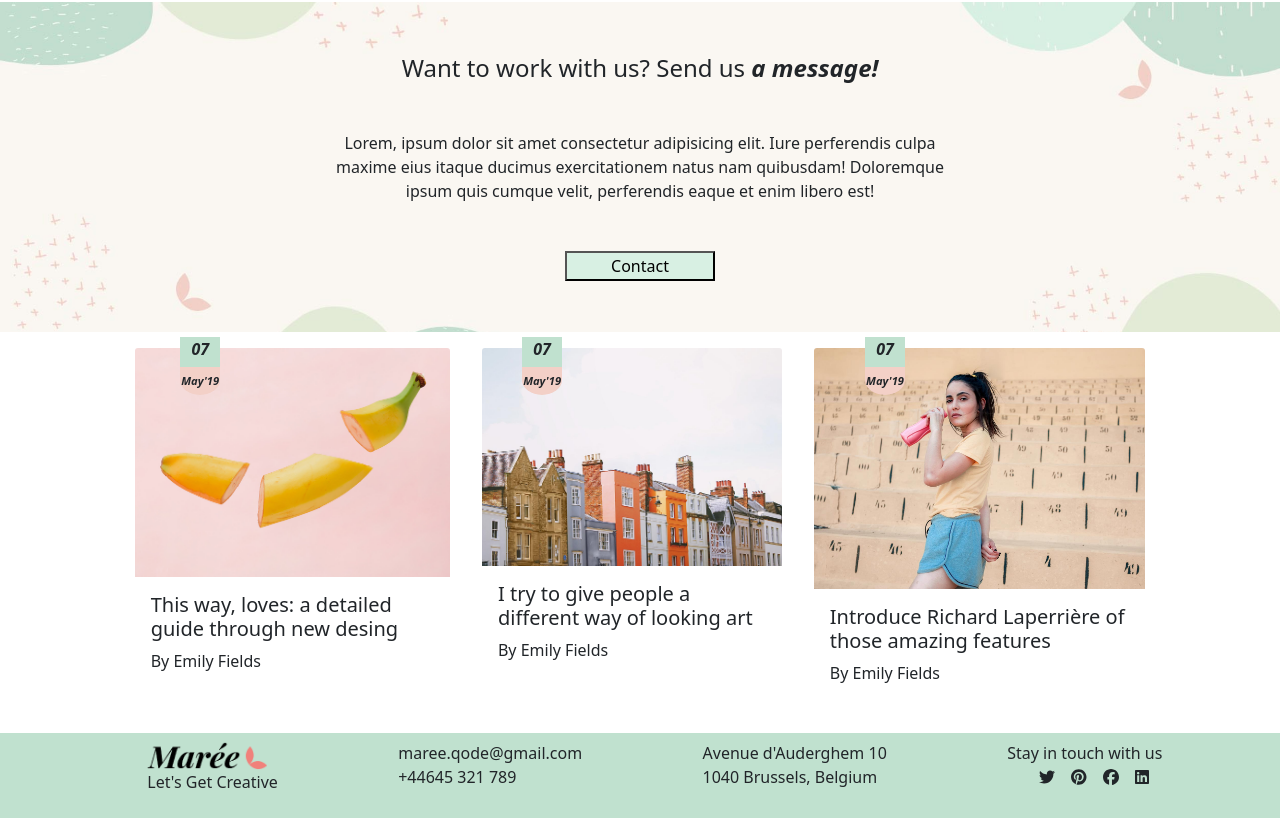
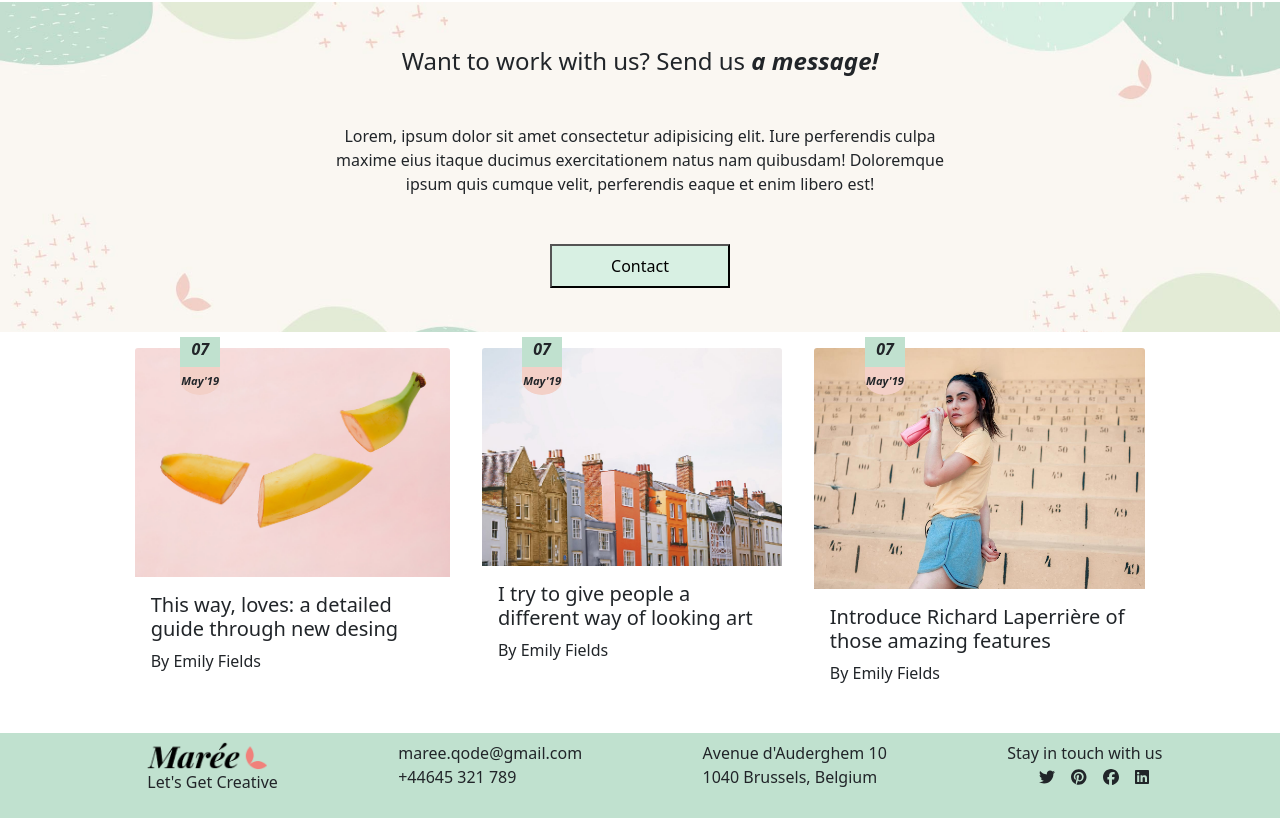
Before and after one commit to SimScap/proj-html-vuejs, a Vue app: page / in a window 1280 px wide. Shown: the part 1944-2762 px from the top of the page. Built offline with nearby package versions, Linux system fonts and the light colour scheme.

Commit message:
ultime modifiche

```diff
--- a/src/components/Main.vue
+++ b/src/components/Main.vue
@@ -17,7 +17,7 @@
             <div class="my-custom-container col-6 m-auto">
                 <h4 class="mb-5">Want to work with us? Send us <span class="fst-italic fw-bold">a message!</span></h4>
                 <p class="mb-5">Lorem, ipsum dolor sit amet consectetur adipisicing elit. Iure perferendis culpa maxime eius itaque ducimus exercitationem natus nam quibusdam! Doloremque ipsum quis cumque velit, perferendis eaque et enim libero est!</p>
-                <button class="custom-button">Contact</button>
+                <button class="custom-button p-2">Contact</button>
             </div>
         </div>
         <div class="event-content col-10 m-auto d-flex justify-content-between">
@@ -94,7 +94,7 @@ div.contact-content{
 }
 .custom-button{
     background-color:rgb(216, 240, 227) ;
-    width: 150px;
+    width: 180px;
     align-self: center;
 }
 .custom-button:hover{
```
